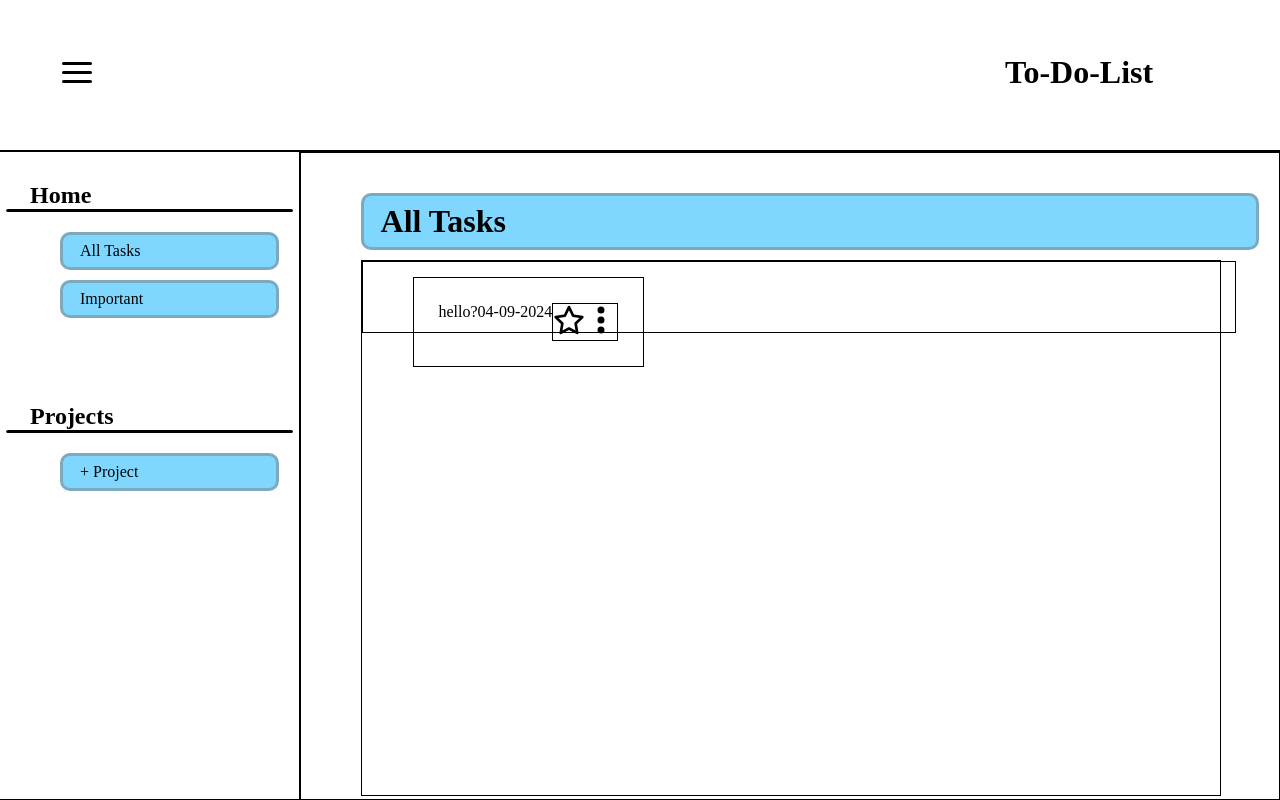
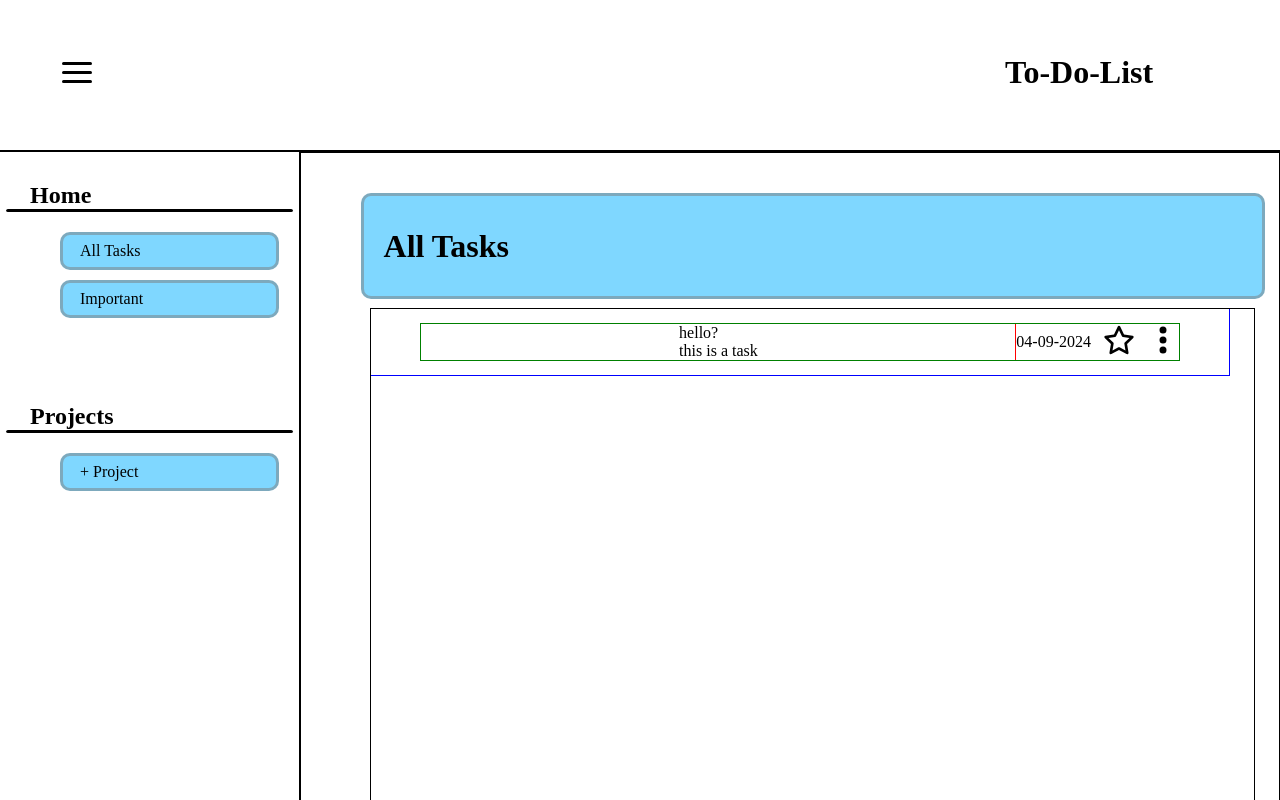
Before and after one commit to ProjectDueTmr/ToDoList, a website built with webpack: page src/index.html in a window 1280 px wide. Built offline with nearby package versions, Linux system fonts and the light colour scheme.

Commit message:
cant figure out .content spaceing

```diff
--- a/src/index.html
+++ b/src/index.html
@@ -51,14 +51,14 @@
                     <ul>
                         <li class="listContainer" id="0">
                             <div class="unchecked"></div>
-                            <div class="listDetails">
+                            <div class="listLeft">
                                 <div class="taskTitle">hello?</div>
-                                <div class="taskDetails"></div>
+                                <div class="taskDetails">this is a task</div>
                             </div>
+                            <div class="listRight">
                             <div class="dueDate">
                                 <p>04-09-2024</p>
                             </div>
-                            <div class="listRight">
                             <div class="favorite">
                                 <svg class='taskIcons' xmlns="http://www.w3.org/2000/svg" viewBox="0 0 576 512"><path fill="#000000" d="M287.9 0c9.2 0 17.6 5.2 21.6 13.5l68.6 141.3 153.2 22.6c9 1.3 16.5 7.6 19.3 16.3s.5 18.1-5.9 24.5L433.6 328.4l26.2 155.6c1.5 9-2.2 18.1-9.7 23.5s-17.3 6-25.3 1.7l-137-73.2L151 509.1c-8.1 4.3-17.9 3.7-25.3-1.7s-11.2-14.5-9.7-23.5l26.2-155.6L31.1 218.2c-6.5-6.4-8.7-15.9-5.9-24.5s10.3-14.9 19.3-16.3l153.2-22.6L266.3 13.5C270.4 5.2 278.7 0 287.9 0zm0 79L235.4 187.2c-3.5 7.1-10.2 12.1-18.1 13.3L99 217.9 184.9 303c5.5 5.5 8.1 13.3 6.8 21L171.4 443.7l105.2-56.2c7.1-3.8 15.6-3.8 22.6 0l105.2 56.2L384.2 324.1c-1.3-7.7 1.2-15.5 6.8-21l85.9-85.1L358.6 200.5c-7.8-1.2-14.6-6.1-18.1-13.3L287.9 79z"/></svg>
                                 <!-- <svg xmlns="http://www.w3.org/2000/svg" viewBox="0 0 576 512"><path fill="#FFD43B" d="M316.9 18C311.6 7 300.4 0 288.1 0s-23.4 7-28.8 18L195 150.3 51.4 171.5c-12 1.8-22 10.2-25.7 21.7s-.7 24.2 7.9 32.7L137.8 329 113.2 474.7c-2 12 3 24.2 12.9 31.3s23 8 33.8 2.3l128.3-68.5 128.3 68.5c10.8 5.7 23.9 4.9 33.8-2.3s14.9-19.3 12.9-31.3L438.5 329 542.7 225.9c8.6-8.5 11.7-21.2 7.9-32.7s-13.7-19.9-25.7-21.7L381.2 150.3 316.9 18z"/></svg> -->
--- a/src/style.css
+++ b/src/style.css
@@ -115,33 +115,49 @@
     padding: 7px 17px;
     width: 100%;
     margin: 10px 0;
+
+    height: 60px;
+    padding: 20px;
+    margin-bottom: 10px;
 }
 .contentTitle h1{
     font-size: 2rem;
-
+    margin-top: 12px;
 }
 .taskList{
-    border: 1px solid black;
+    outline: 1px solid black;
+    margin-left: 10px;
     height: 66.8vh;
+    padding: 0 25px 0 0 ;
     width: 100%;
 }
 .tasks{
     display: flex;
-    border: 1px solid black;
+    outline: 1px solid blue;
+    justify-content: flex-start;
     padding: 15px 50px;
-    height: 5vh;
-    width: 90%;
+}
+.tasks ul{
+    width: 100%;
+}
+.tasks li {
+    list-style: circle;
+}
+.listLeft{
+    display: flex;
+    flex-direction: column;
 }
 .listContainer{
     display: flex;
-    justify-content: space-around;
-    padding: 25px;
-    border: 1px solid black;
+    outline: 1px solid green;
+    justify-content: space-between;
 }
 
 .listRight{
     display: flex;
-    border: 1px solid black;
+    outline: 1px solid red;
+    gap: 12px;
+    align-items: center;
 }
 .taskIcons{
     height: 2rem;
```
